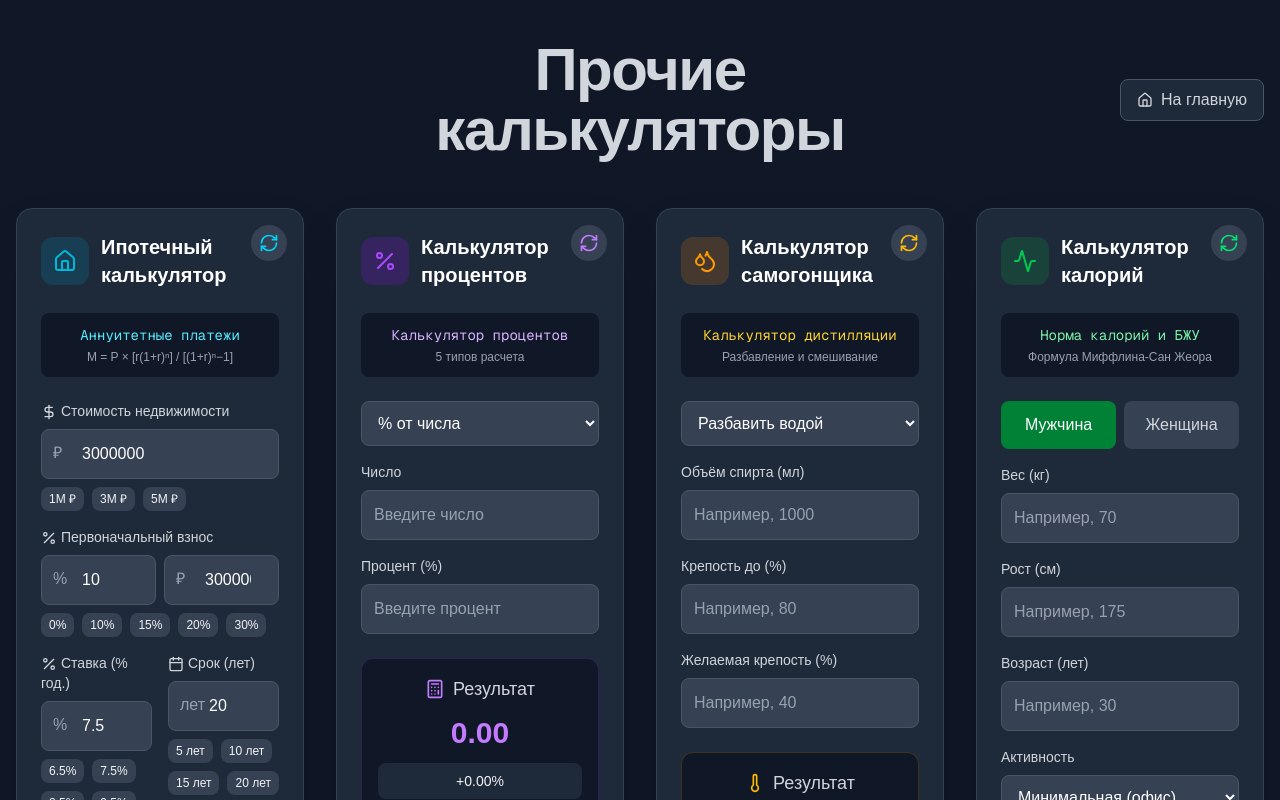
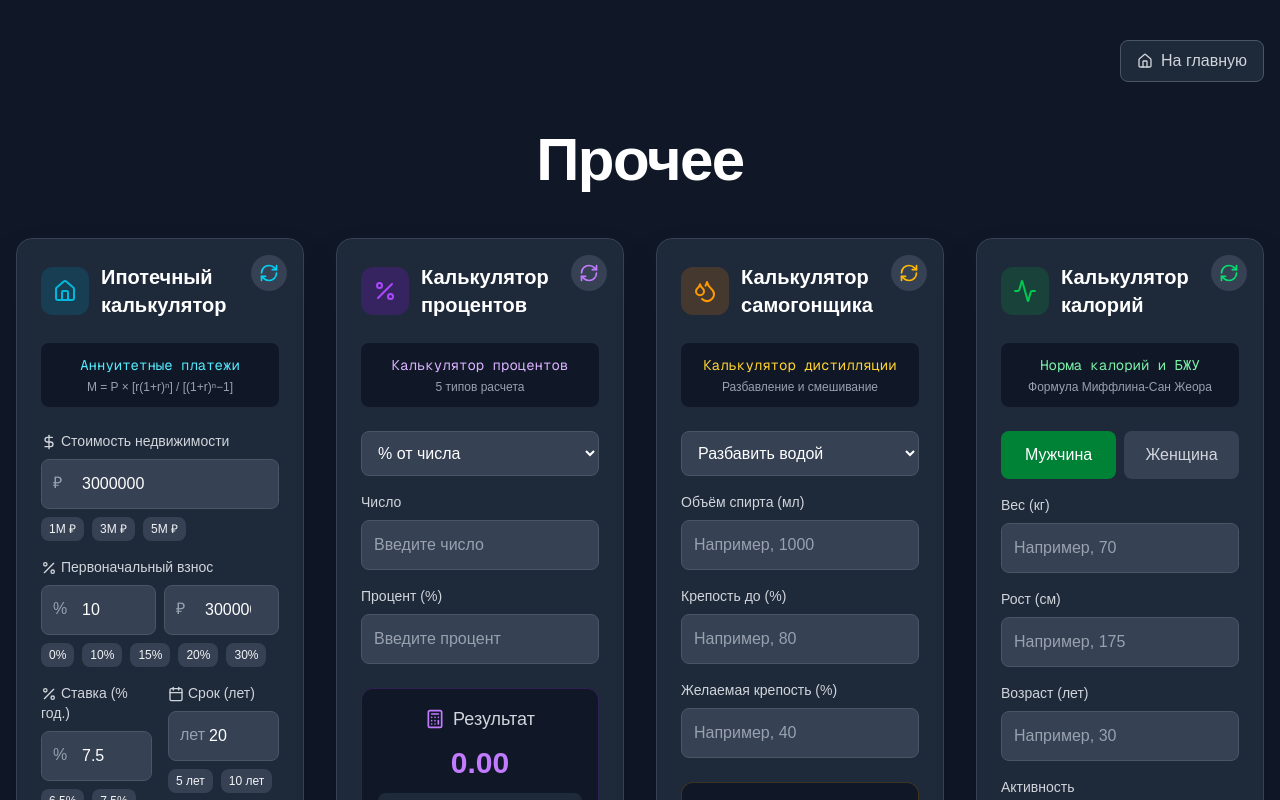
Before and after one commit to parhom8989-dotcom/calcoria, a Next.js app: page /prochee in a window 1280 px wide. Shown: the top 800 px of the page. Built offline with nearby package versions, Linux system fonts and the light colour scheme.

Commit message:
Исправил кнопку на главную в прочее

```diff
--- a/app/prochee/page.tsx
+++ b/app/prochee/page.tsx
@@ -475,32 +475,25 @@ const resetTireCalculator = () => {
   // ========== РЕНДЕР СТРАНИЦЫ ==========
   return (
     <div className="min-h-screen bg-gray-900 text-gray-100 py-10 px-4">
-            {/* Шапка: заголовок по центру, кнопка справа */}
-      <div className="max-w-7xl mx-auto mb-12 relative">
-        {/* Контейнер для выравнивания */}
-        <div className="flex items-center">
-          {/* Левая часть (пустая для баланса) */}
-          <div className="flex-1"></div>
-
-          {/* Заголовок по центру */}
-          <h1 className="text-5xl md:text-6xl font-bold text-gray-300 tracking-tight text-center flex-2">
-            Прочие калькуляторы
-          </h1>
-
-          {/* Кнопка справа */}
-          <div className="flex-1 flex justify-end">
+            {/* Шапка: кнопка "На главную" справа */}
+      <div className="max-w-7xl mx-auto mb-12">
+        <div className="flex justify-end">
           <a
             href="/"
-              className="inline-flex items-center gap-2 px-4 py-2 rounded-lg bg-gray-800 hover:bg-gray-700 border border-gray-600 text-gray-300 hover:text-white transition-colors whitespace-nowrap"
+            className="inline-flex items-center gap-2 px-4 py-2 rounded-lg bg-gray-800 hover:bg-gray-700 border border-gray-600 text-gray-300 hover:text-white transition-colors"
           >
             <Home className="w-4 h-4" />
             На главную
           </a>
         </div>
       </div>
-      </div>
+      <h1 className="text-5xl md:text-6xl font-bold text-center mb-12 text-white
+       tracking-tight">
+        Прочее
+      </h1>
 
       <div className="grid gap-8 md:grid-cols-2 lg:grid-cols-4 max-w-7xl mx-auto">
+
 
         {/* КАЛЬКУЛЯТОР 1: ИПОТЕКА */}
         <div className="bg-gray-800 p-6 rounded-2xl shadow-2xl border border-gray-700 hover:border-cyan-500 transition-all duration-300 relative">
```
Lines whose indentation alone changed are shown as unchanged.
